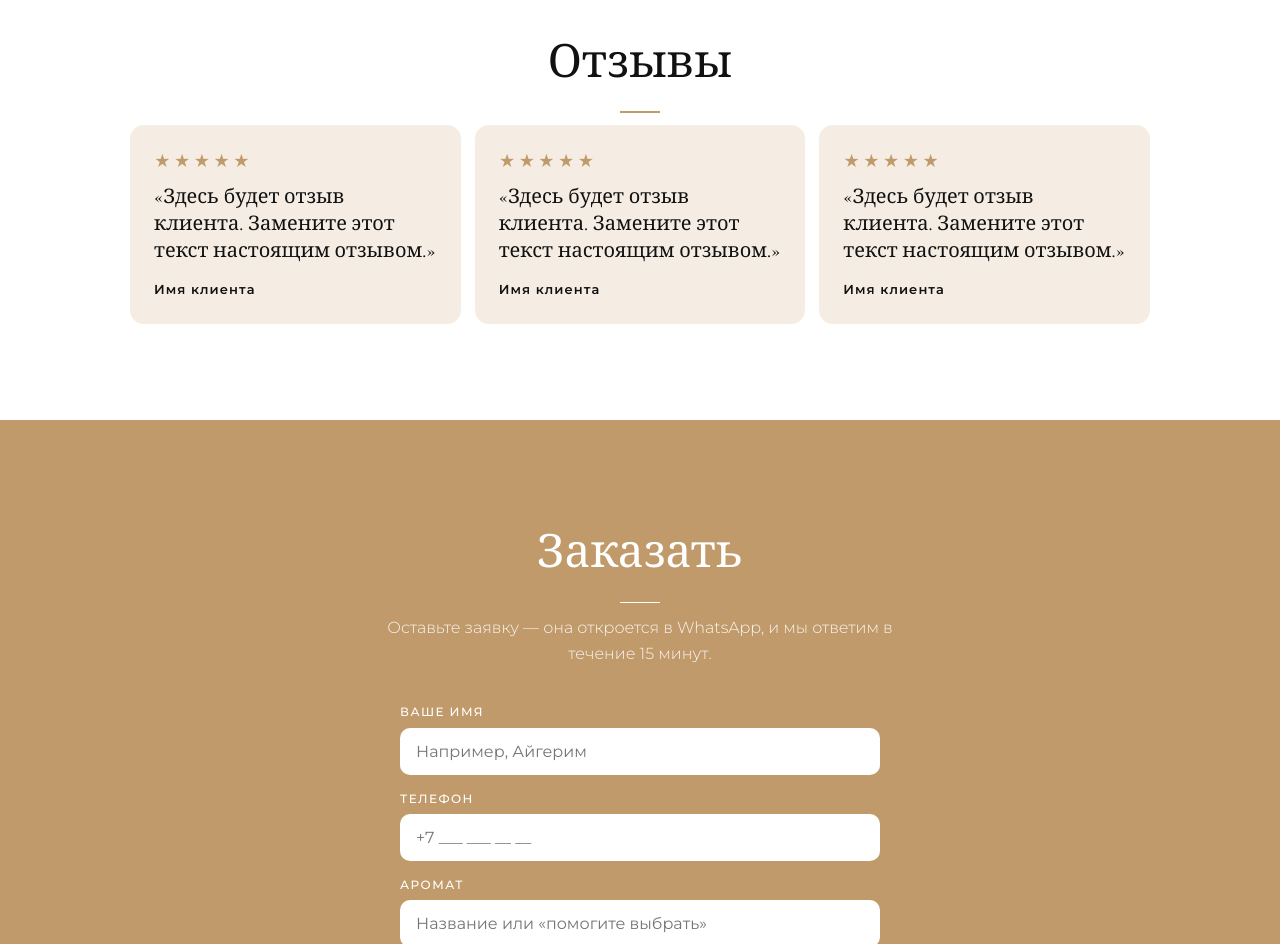
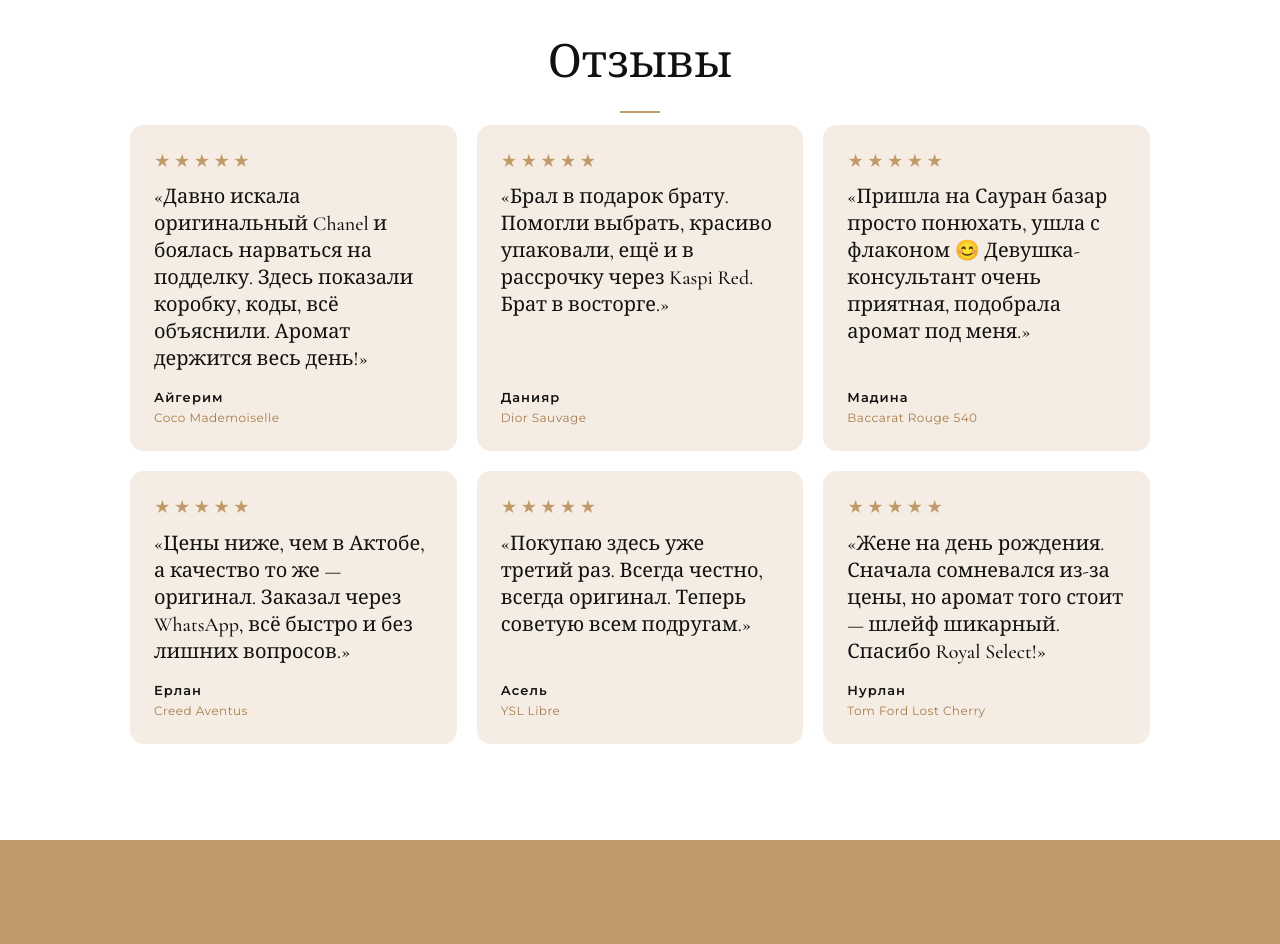
Before and after one commit to 12nursultan22-commits/-, a plain HTML site: page index.html in a window 1280 px wide. Shown: the part 2280-3224 px from the top of the page. Drawn offline with nearby package versions, Linux system fonts and the light colour scheme.

Commit message:
Add draft reviews for preview (to be replaced with real ones)
Co-Authored-By: Claude Opus 5.5 <noreply@anthropic.com>
Claude-Session: https://claude.ai/code/session_01Ux1K9ADq4c3caQxcX4vKQN

```diff
--- a/index.html
+++ b/index.html
@@ -129,22 +129,37 @@
     <!-- Отзывы -->
     <section class="section" id="reviews">
       <h2 class="section__title">Отзывы</h2>
-      <!-- ЗАМЕНИТЕ: это примеры-заглушки, вставьте настоящие отзывы клиентов -->
+      <!-- ЧЕРНОВИК: придуманные примеры для пробной версии. Перед запуском заменить на настоящие отзывы клиентов -->
       <div class="reviews">
         <blockquote class="review">
           <p class="review__stars">★★★★★</p>
-          <p>«Здесь будет отзыв клиента. Замените этот текст настоящим отзывом.»</p>
-          <cite>Имя клиента</cite>
+          <p>«Давно искала оригинальный Chanel и боялась нарваться на подделку. Здесь показали коробку, коды, всё объяснили. Аромат держится весь день!»</p>
+          <cite>Айгерим<span>Coco Mademoiselle</span></cite>
         </blockquote>
         <blockquote class="review">
           <p class="review__stars">★★★★★</p>
-          <p>«Здесь будет отзыв клиента. Замените этот текст настоящим отзывом.»</p>
-          <cite>Имя клиента</cite>
+          <p>«Брал в подарок брату. Помогли выбрать, красиво упаковали, ещё и в рассрочку через Kaspi Red. Брат в восторге.»</p>
+          <cite>Данияр<span>Dior Sauvage</span></cite>
         </blockquote>
         <blockquote class="review">
           <p class="review__stars">★★★★★</p>
-          <p>«Здесь будет отзыв клиента. Замените этот текст настоящим отзывом.»</p>
-          <cite>Имя клиента</cite>
+          <p>«Пришла на Сауран базар просто понюхать, ушла с флаконом 😊 Девушка-консультант очень приятная, подобрала аромат под меня.»</p>
+          <cite>Мадина<span>Baccarat Rouge 540</span></cite>
+        </blockquote>
+        <blockquote class="review">
+          <p class="review__stars">★★★★★</p>
+          <p>«Цены ниже, чем в Актобе, а качество то же — оригинал. Заказал через WhatsApp, всё быстро и без лишних вопросов.»</p>
+          <cite>Ерлан<span>Creed Aventus</span></cite>
+        </blockquote>
+        <blockquote class="review">
+          <p class="review__stars">★★★★★</p>
+          <p>«Покупаю здесь уже третий раз. Всегда честно, всегда оригинал. Теперь советую всем подругам.»</p>
+          <cite>Асель<span>YSL Libre</span></cite>
+        </blockquote>
+        <blockquote class="review">
+          <p class="review__stars">★★★★★</p>
+          <p>«Жене на день рождения. Сначала сомневался из-за цены, но аромат того стоит — шлейф шикарный. Спасибо Royal Select!»</p>
+          <cite>Нурлан<span>Tom Ford Lost Cherry</span></cite>
         </blockquote>
       </div>
     </section>
--- a/styles.css
+++ b/styles.css
@@ -244,3 +244,10 @@ a { color: inherit; text-decoration: none; }
   .payment { max-width: 760px; }
   .payment__list { grid-template-columns: repeat(3, 1fr); }
 }
+
+.review { display: flex; flex-direction: column; }
+.review cite { margin-top: auto; padding-top: 14px; }
+.review cite span { display: block; font-weight: 400; letter-spacing: .04em; color: var(--camel-dark); font-size: 12px; }
+@media (min-width: 760px) {
+  .reviews { display: grid; grid-template-columns: repeat(3, 1fr); gap: 20px; }
+}
```
